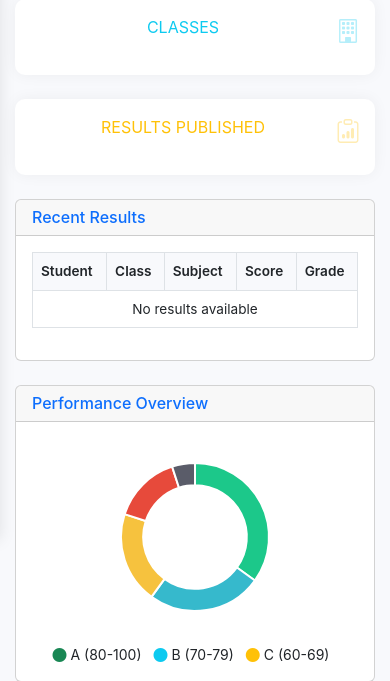
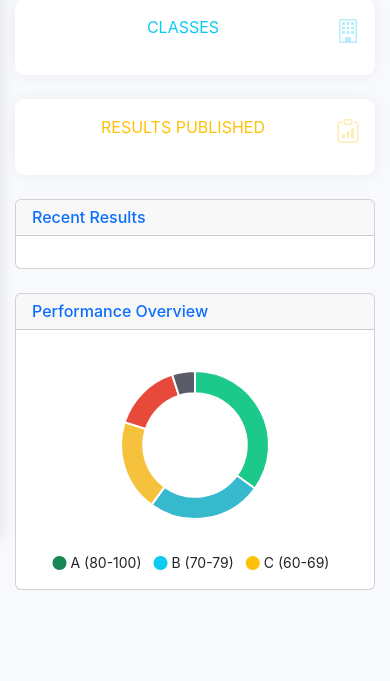
Before and after one commit to bewise-wis/Edutrack2, a Django app: template dashboard/templates/dashboard/dashboard.html in a window 390 px wide. Shown: the part 304-985 px from the top of the page. After the commit the page ends 894 px from the top, so only its background shows below. Run offline with Django 5.2, Linux system fonts and the light colour scheme; the template is opened without the code that fills it, so the values that code supplies are empty; some libraries are stand-ins or nearby versions.

Commit message:
base.html

```diff
--- a/templates/base.html
+++ b/templates/base.html
@@ -148,6 +148,9 @@
         @media (max-width: 1200px) {
             .sidebar {
                 width: 220px;
+            }
+            .table-responsive{
+                display: none;
             }
 
             .main-content {
```
